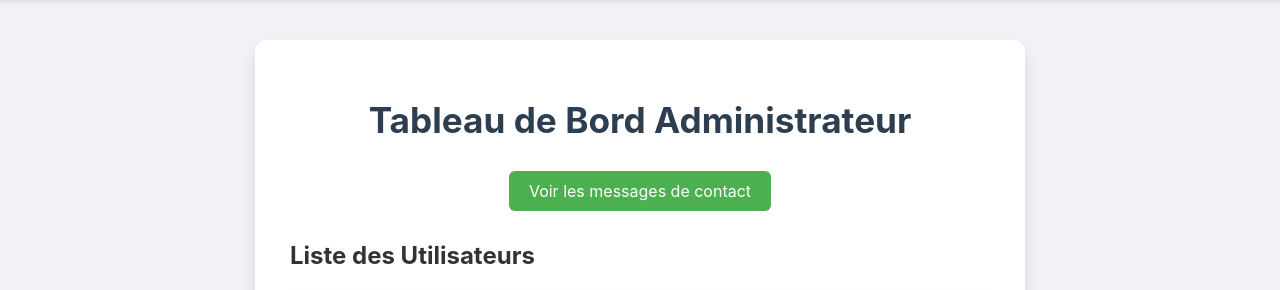
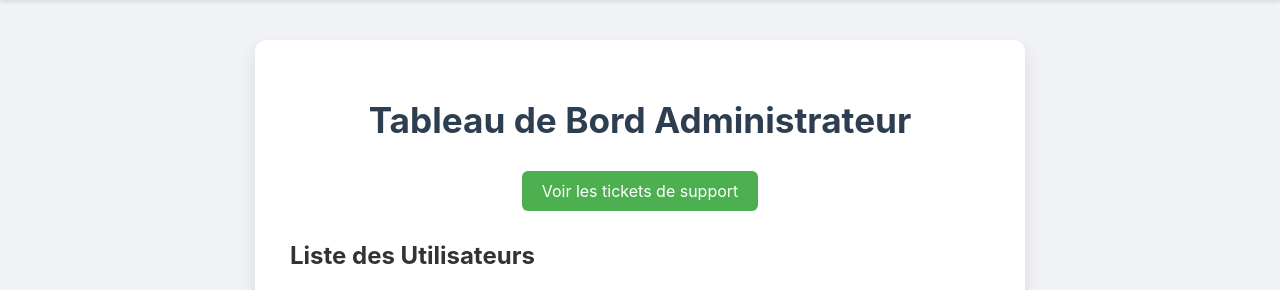
Before and after one commit to Voldemort54/generateur-art-tranche, a Flask app: template templates/admin.html in a window 1280 px wide. Shown: the part 66-356 px from the top of the page. Run offline with Flask 3, Linux system fonts and the light colour scheme; the template is opened without the code that fills it, so the values that code supplies are empty.

Commit message:
Fix: Correction lien vers admin_tickets dans admin.html

```diff
--- a/templates/admin.html
+++ b/templates/admin.html
@@ -74,13 +74,13 @@
             .content-container .back-link a:hover {
                 text-decoration: underline;
             }
-            .admin-menu { /* Style pour le menu admin */
+            .admin-menu {
                 margin-top: 20px;
                 margin-bottom: 30px;
                 text-align: center;
             }
             .admin-menu a {
-                background-color: #4CAF50; /* Vert pour les actions admin */
+                background-color: #4CAF50;
                 color: white;
                 padding: 10px 20px;
                 border-radius: 6px;
@@ -88,34 +88,33 @@
                 display: inline-block;
                 margin: 0 10px;
                 transition: background-color 0.3s ease;
-                position: relative; /* Pour le badge de notification */
+                position: relative;
             }
             .admin-menu a:hover {
                 background-color: #45a049;
             }
-            .notification-badge { /* Style du badge de notification */
+            .notification-badge {
                 position: absolute;
                 top: -8px;
                 right: -8px;
-                background-color: #ff0000; /* Rouge */
+                background-color: #ff0000;
                 color: white;
                 font-size: 0.7em;
                 font-weight: bold;
                 padding: 4px 7px;
-                border-radius: 50%; /* Cercle */
-                border: 1px solid white; /* Bordure blanche */
+                border-radius: 50%;
+                border: 1px solid white;
             }
         </style>
 
         <h1>Tableau de Bord Administrateur</h1>
 
-        {# Les messages flash sont maintenant gérés dans base.html #}
-
         <div class="admin-menu">
-            <a href="{{ url_for('admin_contact_messages') }}">
-                Voir les messages de contact
-                {% if unread_messages_count > 0 %}
-                    <span class="notification-badge">{{ unread_messages_count }}</span>
+            {# CORRECTION: Changer url_for('admin_contact_messages') en url_for('admin_tickets') #}
+            <a href="{{ url_for('admin_tickets') }}">
+                Voir les tickets de support
+                {% if unread_tickets_count is defined and unread_tickets_count > 0 %}
+                    <span class="notification-badge">{{ unread_tickets_count }}</span>
                 {% endif %}
             </a>
             {# Autres liens admin si nécessaire #}
```
